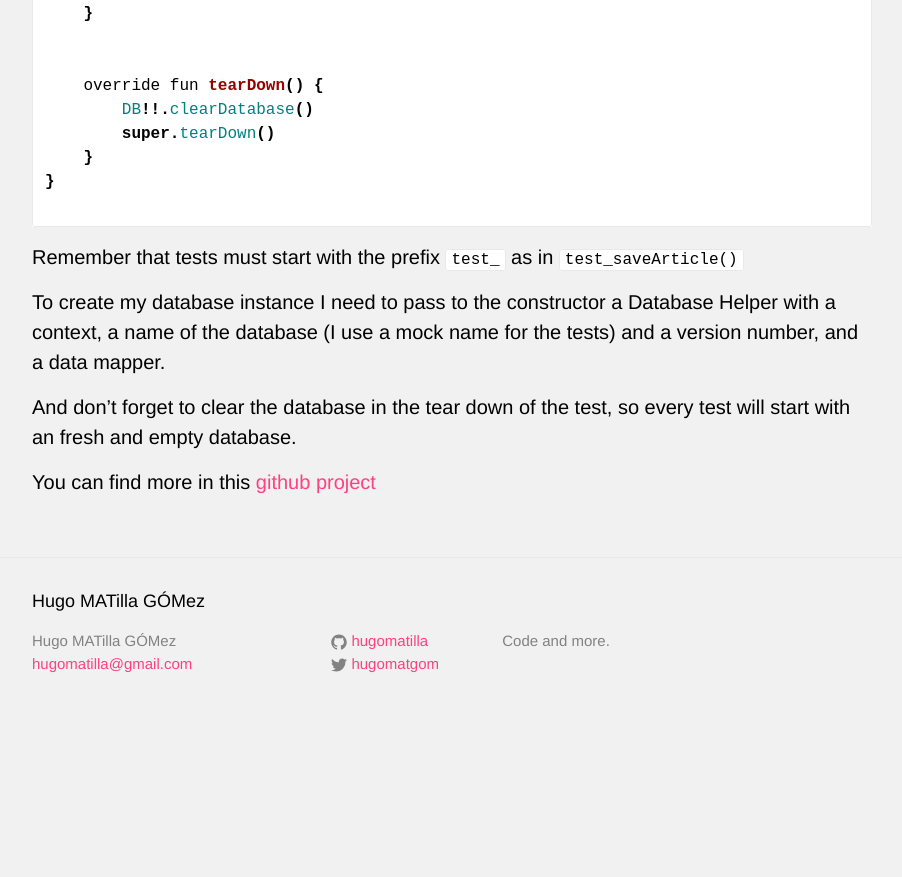
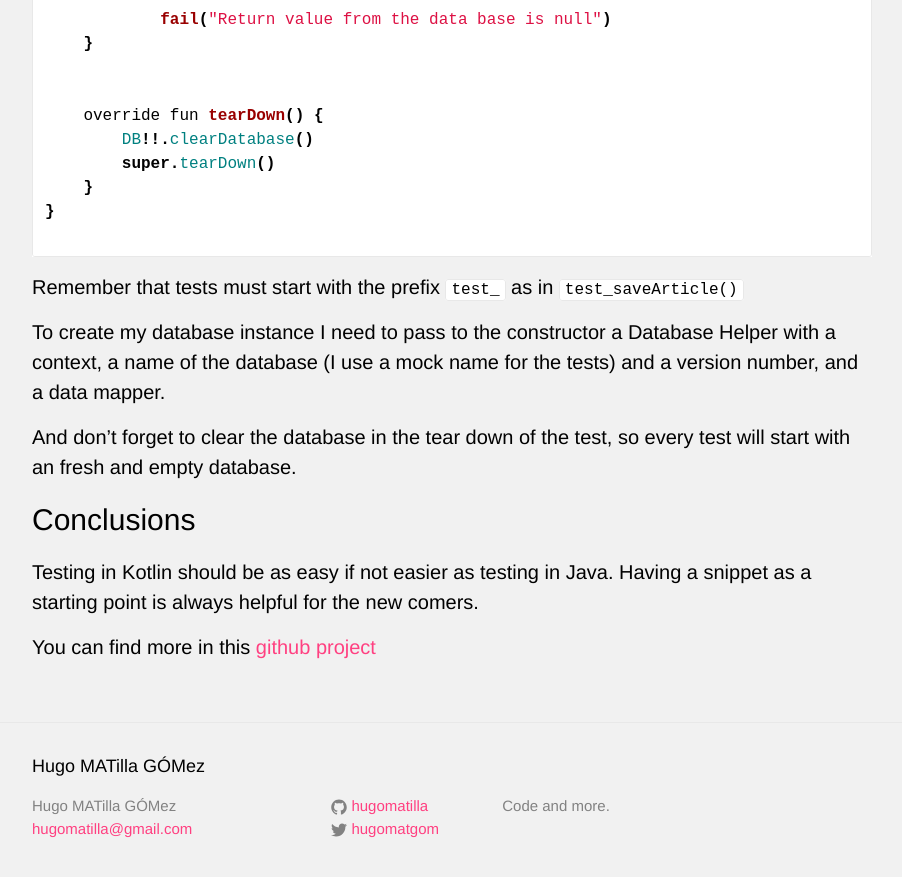
Before and after one commit to HugoMatilla/hugomatilla.github.io, a Jekyll site: the page built from _posts/2016-04-25-SamplesTestingKotlin.md, in a window 1280 px wide and 900 px high, scrolled down 2456 px. Shown: the top 877 px of the window, without its empty margins (188-1090 px from the left). Built offline with Jekyll 4.4.1, drawn with Linux system fonts in a browser that asks for light colours; before the commit the page ends 3191 px from its top, so only the background shows below that; some of the changed text lies outside the part shown.

Commit message:
Add Conclusions in testing in kotlin

````diff
--- a/_posts/2016-04-25-SamplesTestingKotlin.md
+++ b/_posts/2016-04-25-SamplesTestingKotlin.md
@@ -8,7 +8,7 @@
 
 ## _Some simple snippets to do logic testing in kotlin_
 
-#JUnit Test
+# JUnit Test
 
 When doing Unit testing we don't depend on Android so here is the sample of a basic rest service test.
 
@@ -57,7 +57,7 @@
 }
 ```
 
-#Android Tests
+# Android Tests
 
 If we need a context for example to access the data base we will need to use android tests instead of "normal" tests.
 
@@ -113,4 +113,8 @@
 
 And don't forget to clear the database in the tear down of the test, so every test will start with an fresh and empty database.
 
+# Conclusions
+Testing in Kotlin should be as easy if not easier as testing in Java. Having a snippet as a starting point is always helpful for the new comers.
+
+
 You can find more in this [github project](https://github.com/HugoMatilla/StarWars-TheKotlinAwakens)
````
